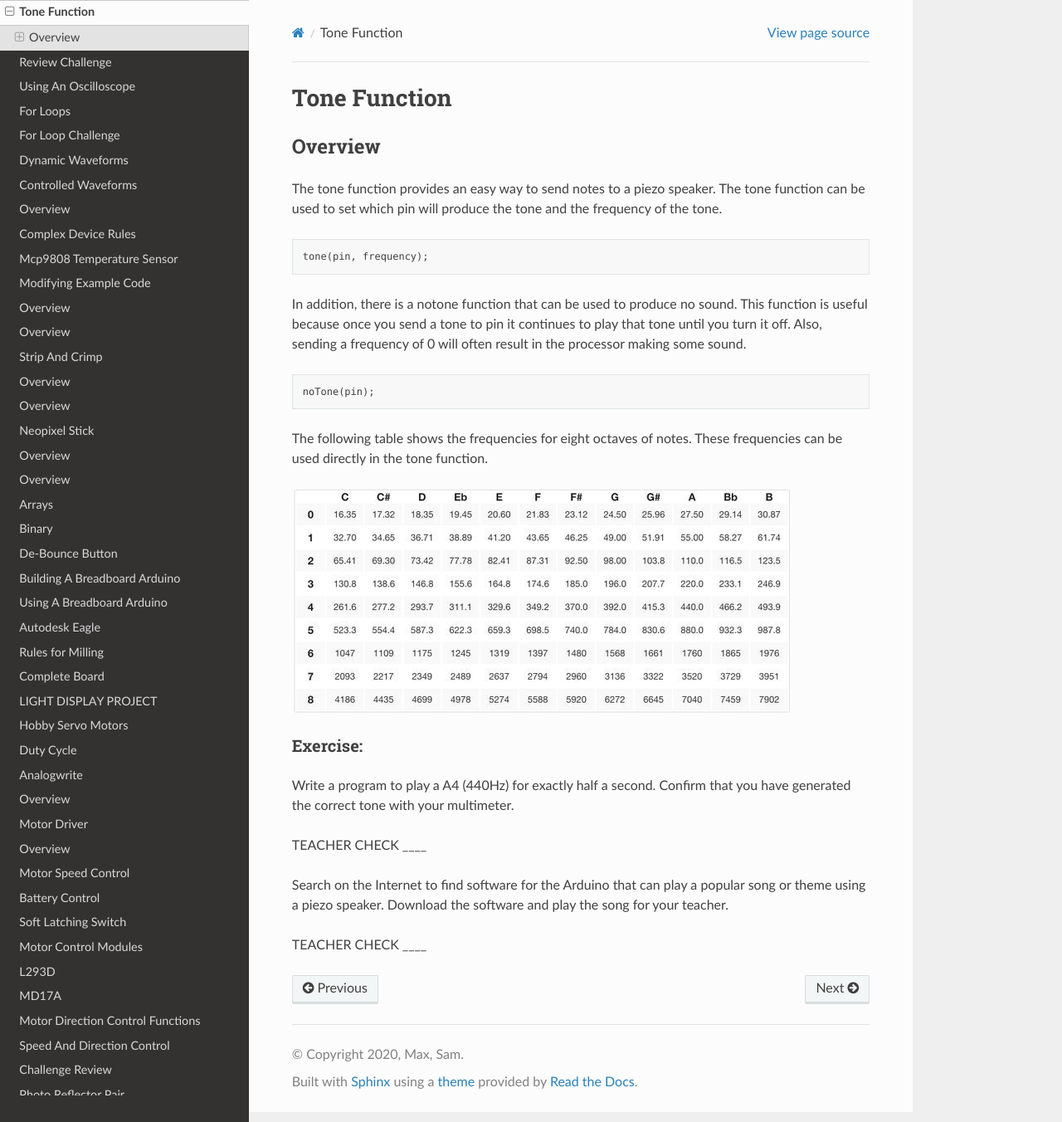
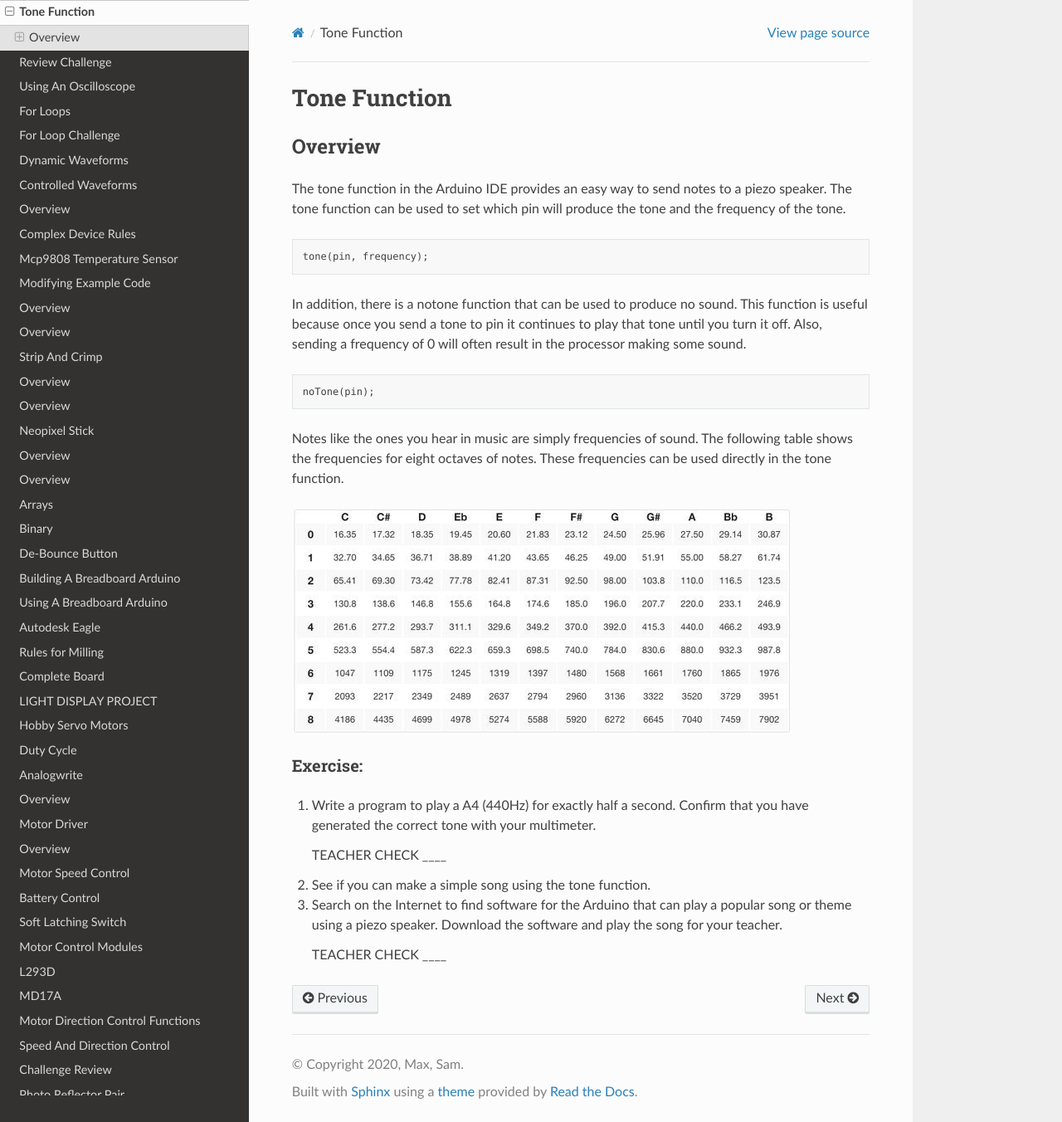
Before and after one commit to maxtkc/mvths-wiki, a Sphinx documentation site: the page built from docs/026a-tone-function.rst, in a window 1280 px wide and 1352 px high. Shown: the whole window at 83% size. Built offline with Sphinx 7.4.7 and the Read the Docs theme 2.0.0, drawn with Linux system fonts in a browser that asks for light colours; pages that are not in the unit, such as notebooks, are missing from menus.

Commit message:
Update 026a-tone-function.rst

```diff
--- a/docs/026a-tone-function.rst
+++ b/docs/026a-tone-function.rst
@@ -4,23 +4,19 @@ Tone Function
 Overview
 --------
 
-The tone function provides an easy way to send notes to a piezo speaker.
-The tone function can be used to set which pin will produce the tone and
-the frequency of the tone.
+The tone function in the Arduino IDE provides an easy way to send notes to a piezo speaker. The tone function can be used to set which pin will produce the tone and the frequency of the tone.
 
 .. code-block:: C
 
-  tone(pin, frequency);
+   tone(pin, frequency);
 
-In addition, there is a notone function that can be used to produce no
-sound. This function is useful because once you send a tone to pin it continues to play that tone until you turn it off. Also, sending a
-frequency of 0 will often result in the processor making some sound.
+In addition, there is a notone function that can be used to produce no sound. This function is useful because once you send a tone to pin it continues to play that tone until you turn it off. Also, sending a frequency of 0 will often result in the processor making some sound.
 
 .. code-block:: C
 
-  noTone(pin);
+   noTone(pin);
 
-The following table shows the frequencies for eight octaves of notes. These frequencies can be used directly in the tone function.
+Notes like the ones you hear in music are simply frequencies of sound. The following table shows the frequencies for eight octaves of notes. These frequencies can be used directly in the tone function.
 
 .. figure:: images/notes.png
    :alt:
@@ -28,12 +24,12 @@ The following table shows the frequencies for eight octaves of notes. These freq
 Exercise:
 ~~~~~~~~~
 
-Write a program to play a A4 (440Hz) for exactly half a second. Confirm that you have generated the correct tone with your multimeter.
+#. Write a program to play a A4 (440Hz) for exactly half a second. Confirm that you have generated the correct tone with your multimeter.
 
-TEACHER CHECK \_\_\_\_
+   TEACHER CHECK \_\_\_\_
 
-Search on the Internet to find software for the Arduino that can play a
-popular song or theme using a piezo speaker. Download the software and
-play the song for your teacher.
+#. See if you can make a simple song using the tone function.
 
-TEACHER CHECK \_\_\_\_
+#. Search on the Internet to find software for the Arduino that can play a popular song or theme using a piezo speaker. Download the software and play the song for your teacher.
+
+   TEACHER CHECK \_\_\_\_
```
